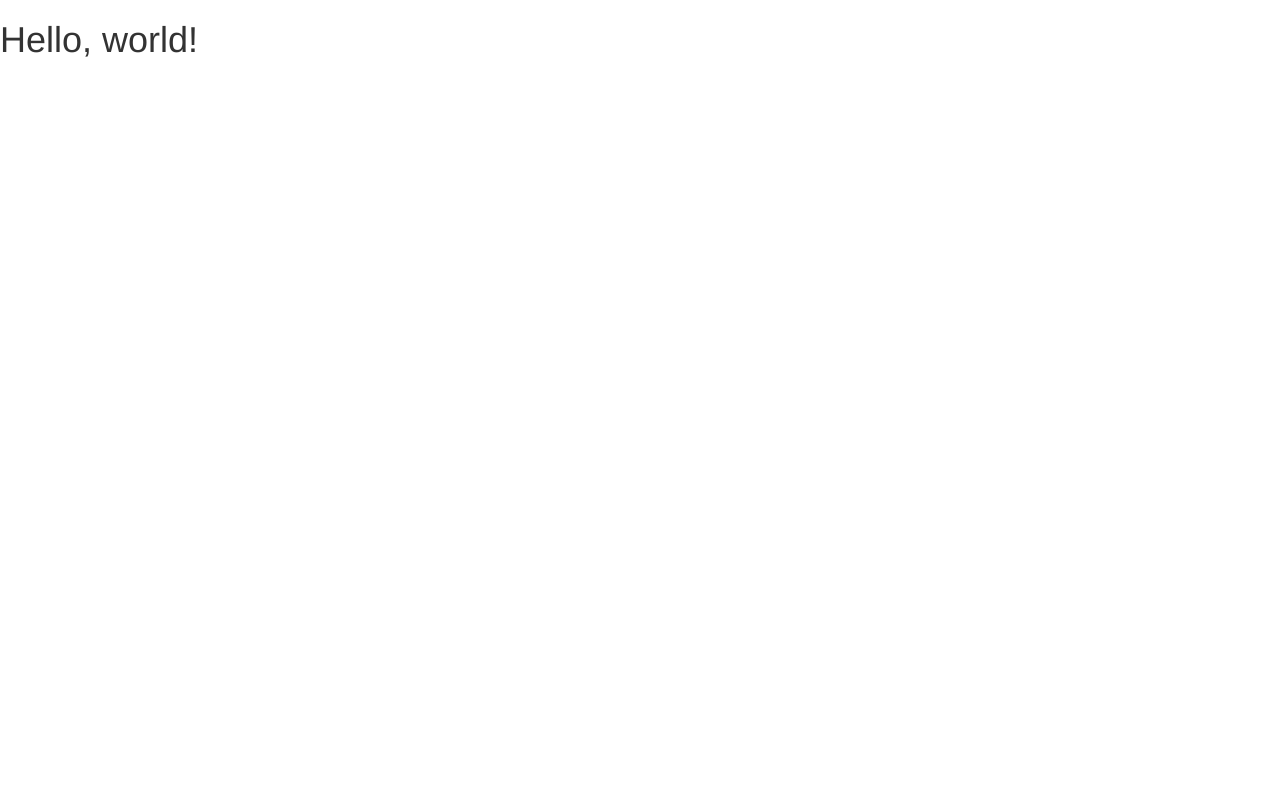
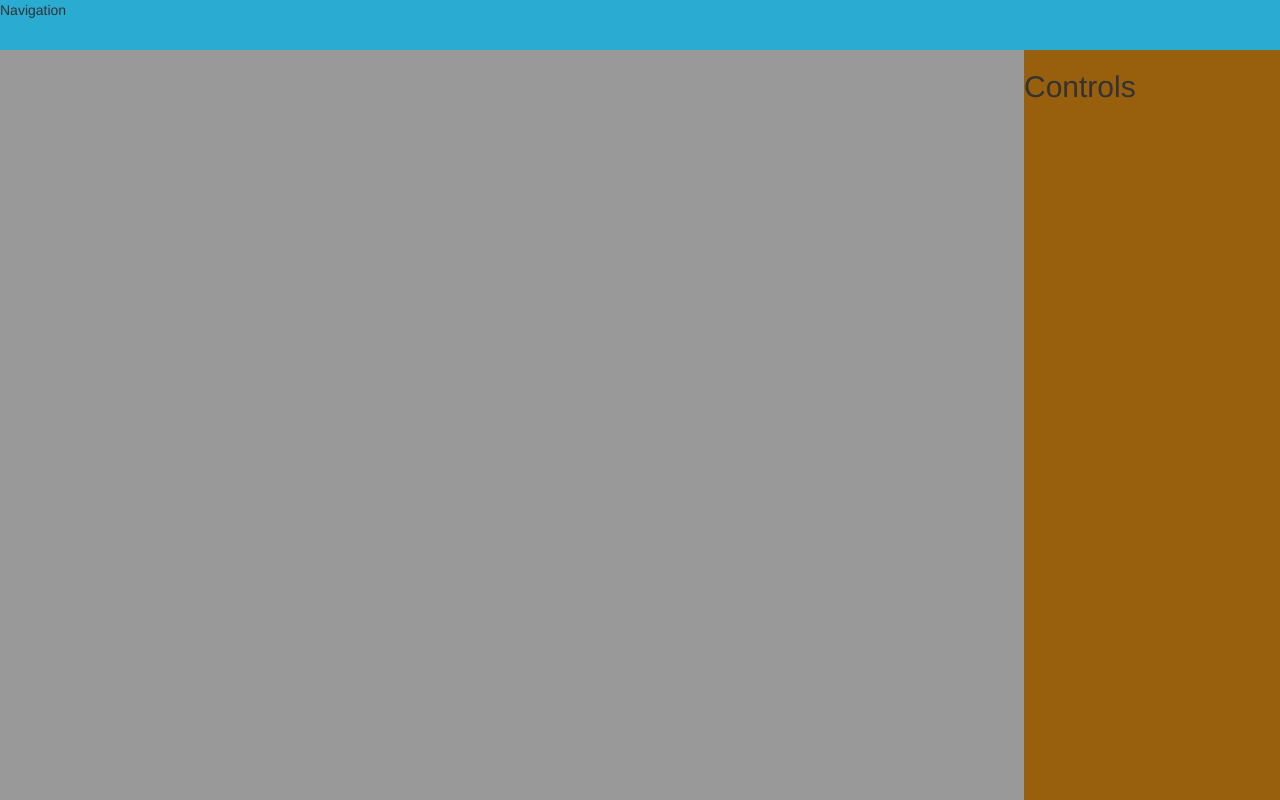
Before and after one commit to LSFenrir/EmS, a plain HTML site: page index.html in a window 1280 px wide. Drawn offline with nearby package versions, Linux system fonts and the light colour scheme.

Commit message:
Breakpoints finished

```diff
--- a/index.html
+++ b/index.html
@@ -19,9 +19,15 @@
     <![endif]-->
 </head>
 <body>
-<h1>Hello, world!</h1>
-
-<!-- jQuery (necessary for Bootstrap's JavaScript plugins) -->
+<nav class="nav">
+    Navigation
+</nav>
+<div class="content">
+<div class="map" id="map" style="background-color:#999;">
+</div>
+</div>
+<div class="control" id="control"><h2>Controls</h2></div>
+    <!-- jQuery (necessary for Bootstrap's JavaScript plugins) -->
 <script src="https://ajax.googleapis.com/ajax/libs/jquery/1.11.3/jquery.min.js"></script>
 <!-- Include all compiled plugins (below), or include individual files as needed -->
 <script src="js/bootstrap.min.js"></script>
--- a/style.css
+++ b/style.css
@@ -1,4 +1,186 @@
-div.cont {
-    height: 500px;
-    border-style: solid;
+div {
 }
+
+/* BREAKPOINTS */
+
+/* Iphone vertikal */
+
+nav{
+    height:50px;
+    position: absolute;
+    width: 100%;
+    z-index: 20;
+    background-color: #2aabd2;
+}
+div.content{
+    z-index: 10;
+    position: absolute;
+    height:100%;
+    width: 100%;
+    padding-top:50px;
+    padding-bottom: 100px;
+}
+div.map{
+    position: relative;
+    width:100%;
+    height:100%;
+}
+div.control{
+    z-index: 19;
+    position: absolute;
+    width: 100%;
+    height:100px;
+    bottom:0;
+    background-color: #985f0d;
+}
+/* Iphone horizontal */
+@media (min-width: 480px) {
+
+    nav {
+        height: 50px;
+        position: absolute;
+        width: 200px;
+    }
+
+    div.content {
+        position: absolute;
+        height: 100%;
+        padding-top: 0;
+        padding-bottom: 0;
+    }
+
+    div.map {
+        position: relative;
+        width: 100%;
+        height: 100%;
+    }
+
+    div.control {
+        position: absolute;
+        width: 200px;
+        height: 100px;
+        top: 50px;
+    }
+}
+/* kleines Tablet horizontal */
+@media (min-width: 649px) {
+
+    nav {
+        height: 50px;
+        position: absolute;
+        width: 100%;
+    }
+
+    div.content {
+        position: absolute;
+        height: 100%;
+        padding-top: 50px;
+        padding-left: 0px;
+    }
+
+    div.map {
+        position: relative;
+        left:30%;
+        width: 70%;
+        height: 100%;
+    }
+
+    div.control {
+        position: absolute;
+        width: 30%;
+        height: 100%;
+        padding-top: 50px;
+        top:0px;
+    }
+}
+/* Ipad vertikal */
+@media (min-width: 768px) {
+
+    nav {
+        height: 50px;
+        position: absolute;
+        width: 100%;
+    }
+
+    div.content {
+        position: absolute;
+        height: 100%;
+        padding-bottom: 200px;
+        padding-left: 0px;
+    }
+
+    div.map {
+        position: relative;
+        width: 100%;
+        left:0;
+        height: 100%;
+    }
+
+    div.control {
+        position: absolute;
+        width: 100%;
+        height: 200px;
+        bottom: 0;
+        top: auto;
+        padding-top: 0px;
+    }
+}
+/* Ipad horizontal */
+@media (min-width: 1024px) {
+
+    nav {
+        height: 50px;
+        position: absolute;
+        width: 100%;
+    }
+
+    div.content {
+        position: absolute;
+        height: 100%;
+        padding-bottom: 0;
+    }
+
+    div.map {
+        position: relative;
+        width: 80%;
+        height: 100%;
+    }
+
+    div.control {
+        position: absolute;
+        width: 20%;
+        min-width: 240px;
+        height: 100%;
+        right:0px;
+        padding-top: 50px;
+    }
+}
+/* Laptop */
+@media (min-width: 1200px) {
+
+    nav {
+        height: 50px;
+        position: absolute;
+        width: 100%;
+    }
+
+    div.content {
+        position: absolute;
+        height: 100%;
+        padding-bottom: 0;
+    }
+
+    div.map {
+        position: relative;
+        width: 80%;
+        height: 100%;
+    }
+
+    div.control {
+        position: absolute;
+        width: 20%;
+        height: 100%;
+        right:0px;
+        padding-top: 50px;
+    }
+}
```
